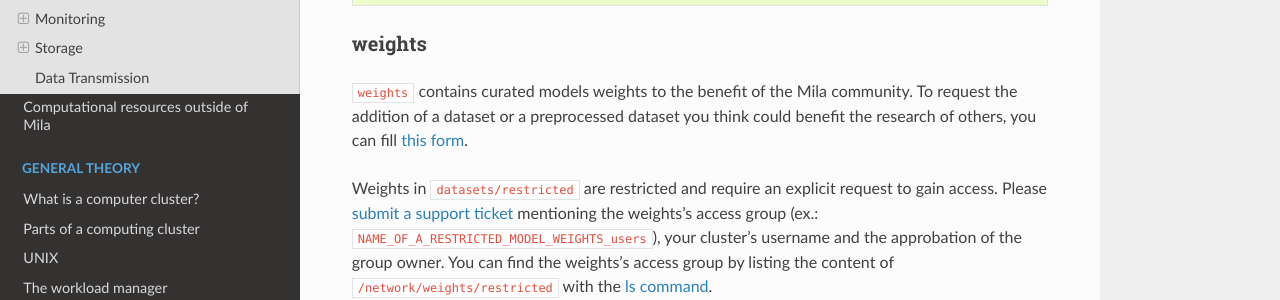
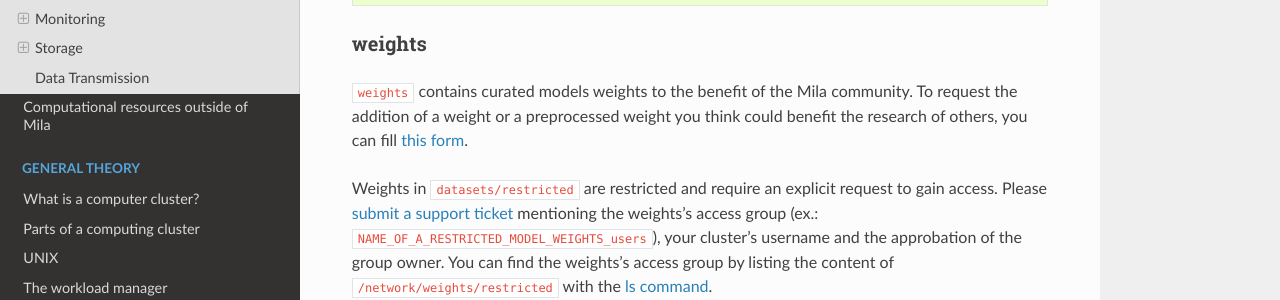
Before and after one commit to mila-iqia/mila-docs, a Sphinx documentation site: the page built from docs/Information.rst, in a window 1280 px wide and 900 px high, scrolled down 10768 px. Shown: the part 210-510 px from the top of the window. Built offline with Sphinx 7.4.7 and the Read the Docs theme 2.0.0, drawn with Linux system fonts in a browser that asks for light colours.

Commit message:
Update docs/Information_storage.rst
Co-authored-by: Bruno Travouillon <devel@travouillon.fr>

```diff
--- a/docs/Information_storage.rst
+++ b/docs/Information_storage.rst
@@ -137,7 +137,7 @@
 -------
 
 ``weights`` contains curated models weights to the benefit of the Mila community.
-To request the addition of a dataset or a preprocessed dataset you think could
+To request the addition of a weight or a preprocessed weight you think could
 benefit the research of others, you can fill `this form
 <https://forms.gle/HLeBkJBozjC3jG2D9>`_.
 
```
